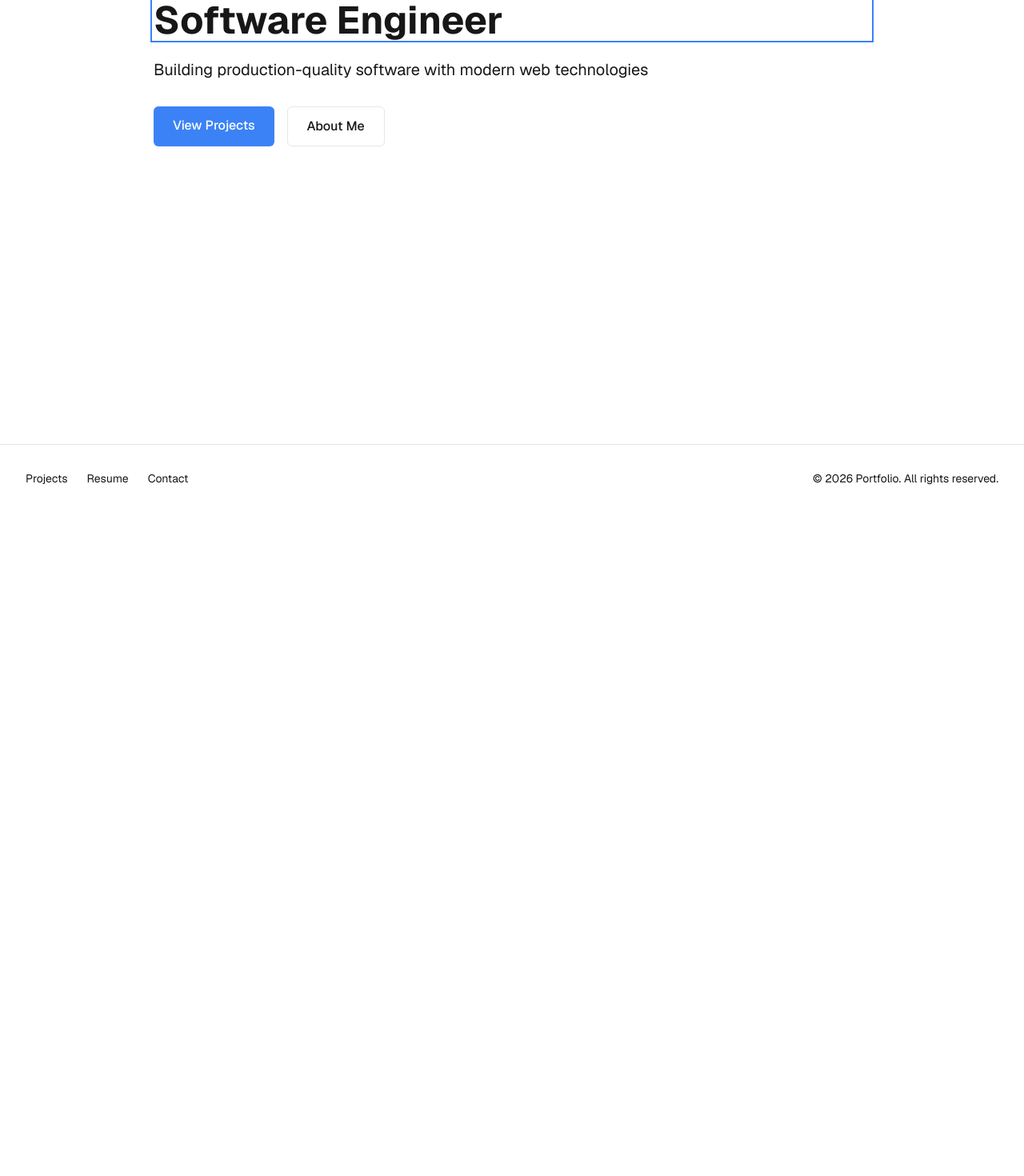
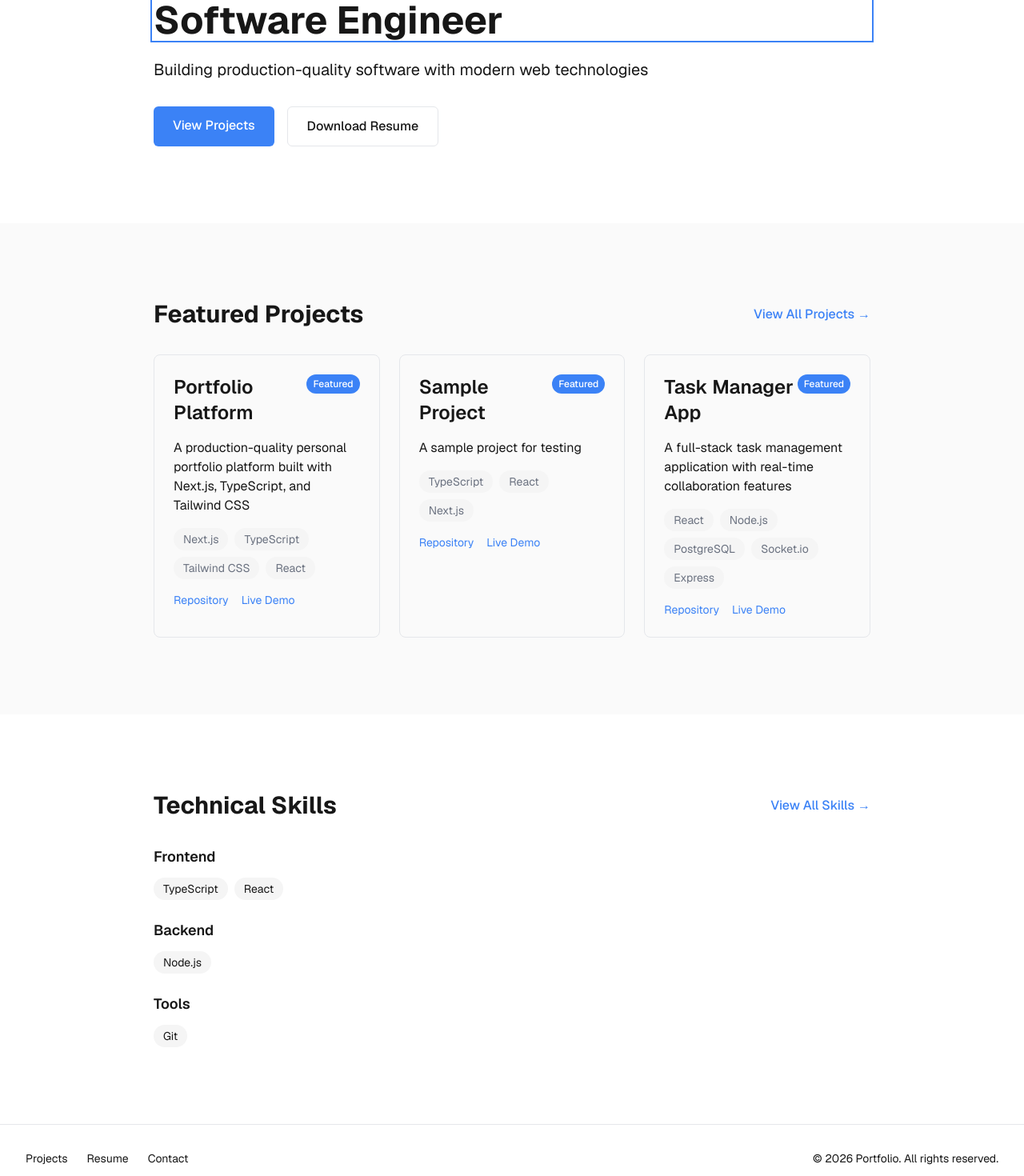
Before and after one commit to Keymoye/portfolio-platform, a Next.js app: page / in a window 1280 px wide. Shown: the part 160-1630 px from the top of the page at 80% size. Before the commit the page ends 800 px from the top, so only its background shows below. Built offline with nearby package versions, Linux system fonts and the light colour scheme.

Commit message:
feat: enhance About page with dynamic content and add new sections for Hero, Featured Projects, and Skills Preview

```diff
--- a/app/about/page.tsx
+++ b/app/about/page.tsx
@@ -1,4 +1,6 @@
 import type { Metadata } from "next";
+import { getAboutContent } from "@/lib/content/mdx";
+import ReactMarkdown from "react-markdown";
 
 export const metadata: Metadata = {
   title: "About - Portfolio",
@@ -10,7 +12,9 @@ export const metadata: Metadata = {
   },
 };
 
-export default function AboutPage() {
+export default async function AboutPage() {
+  const content = await getAboutContent();
+
   return (
     <div className="flex flex-col">
       <section className="py-24 px-6 md:px-8">
@@ -19,15 +23,13 @@ export default function AboutPage() {
             About Me
           </h1>
           <div className="prose prose-lg text-foreground">
-            <p className="text-muted-foreground mb-6">
-              I am a software engineer passionate about building production-quality applications with modern web technologies.
-            </p>
-            <p className="text-muted-foreground mb-6">
-              My focus is on creating performant, accessible, and maintainable software that solves real problems.
-            </p>
-            <p className="text-muted-foreground">
-              I am constantly learning and exploring new technologies to improve my craft and deliver better solutions.
-            </p>
+            {content ? (
+              <ReactMarkdown>{content}</ReactMarkdown>
+            ) : (
+              <p className="text-muted-foreground">
+                About content not available.
+              </p>
+            )}
           </div>
         </div>
       </section>
--- a/app/page.tsx
+++ b/app/page.tsx
@@ -1,5 +1,7 @@
 import type { Metadata } from "next";
-import Link from "next/link";
+import { Hero } from "@/components/sections/Hero";
+import { FeaturedProjects } from "@/components/sections/FeaturedProjects";
+import { SkillsPreview } from "@/components/sections/SkillsPreview";
 
 export const metadata: Metadata = {
   title: "Portfolio - Software Engineer",
@@ -14,30 +16,9 @@ export const metadata: Metadata = {
 export default function Home() {
   return (
     <div className="flex flex-col">
-      <section className="py-24 px-6 md:px-8">
-        <div className="max-w-4xl mx-auto">
-          <h1 className="text-4xl md:text-5xl font-bold text-foreground mb-6">
-            Software Engineer
-          </h1>
-          <p className="text-xl text-muted-foreground mb-8">
-            Building production-quality software with modern web technologies
-          </p>
-          <div className="flex gap-4">
-            <Link
-              href="/projects"
-              className="px-6 py-3 bg-accent text-background rounded-md font-medium hover:opacity-90 transition-opacity"
-            >
-              View Projects
-            </Link>
-            <Link
-              href="/about"
-              className="px-6 py-3 border border-border rounded-md font-medium hover:bg-accent hover:text-background transition-colors"
-            >
-              About Me
-            </Link>
-          </div>
-        </div>
-      </section>
+      <Hero />
+      <FeaturedProjects />
+      <SkillsPreview />
     </div>
   );
 }
--- /dev/null
+++ b/components/sections/FeaturedProjects.tsx
@@ -0,0 +1,37 @@
+import Link from "next/link";
+import { getProjects } from "@/lib/content/projects";
+import { ProjectCard } from "@/components/projects/ProjectCard";
+
+export async function FeaturedProjects() {
+  const projects = await getProjects();
+  const featuredProjects = projects
+    .filter((project) => project.featured)
+    .slice(0, 3);
+
+  if (featuredProjects.length === 0) {
+    return null;
+  }
+
+  return (
+    <section className="py-24 px-6 md:px-8 bg-background-muted/50">
+      <div className="max-w-4xl mx-auto">
+        <div className="flex items-center justify-between mb-8">
+          <h2 className="text-3xl font-bold text-foreground">
+            Featured Projects
+          </h2>
+          <Link
+            href="/projects"
+            className="text-accent hover:underline font-medium"
+          >
+            View All Projects →
+          </Link>
+        </div>
+        <div className="grid grid-cols-1 md:grid-cols-2 lg:grid-cols-3 gap-6">
+          {featuredProjects.map((project) => (
+            <ProjectCard key={project.id} project={project} />
+          ))}
+        </div>
+      </div>
+    </section>
+  );
+}
--- /dev/null
+++ b/components/sections/Hero.tsx
@@ -0,0 +1,30 @@
+import Link from "next/link";
+
+export function Hero() {
+  return (
+    <section className="py-24 px-6 md:px-8">
+      <div className="max-w-4xl mx-auto">
+        <h1 className="text-4xl md:text-5xl font-bold text-foreground mb-6">
+          Software Engineer
+        </h1>
+        <p className="text-xl text-muted-foreground mb-8">
+          Building production-quality software with modern web technologies
+        </p>
+        <div className="flex gap-4">
+          <Link
+            href="/projects"
+            className="px-6 py-3 bg-accent text-background rounded-md font-medium hover:opacity-90 transition-opacity"
+          >
+            View Projects
+          </Link>
+          <Link
+            href="/resume"
+            className="px-6 py-3 border border-border rounded-md font-medium hover:bg-accent hover:text-background transition-colors"
+          >
+            Download Resume
+          </Link>
+        </div>
+      </div>
+    </section>
+  );
+}
--- /dev/null
+++ b/components/sections/SkillsPreview.tsx
@@ -0,0 +1,65 @@
+import Link from "next/link";
+import { getSkills } from "@/lib/content/skills";
+
+export async function SkillsPreview() {
+  const skills = await getSkills();
+
+  if (skills.length === 0) {
+    return null;
+  }
+
+  // Group skills by category
+  const skillsByCategory = skills.reduce((acc, skill) => {
+    const category = skill.category;
+    if (!acc[category]) {
+      acc[category] = [];
+    }
+    acc[category].push(skill);
+    return acc;
+  }, {} as Record<string, typeof skills>);
+
+  // Show top 2 skills per category, max 3 categories
+  const previewCategories = Object.entries(skillsByCategory)
+    .slice(0, 3)
+    .map(([category, categorySkills]) => ({
+      category,
+      skills: categorySkills.slice(0, 2),
+    }));
+
+  return (
+    <section className="py-24 px-6 md:px-8">
+      <div className="max-w-4xl mx-auto">
+        <div className="flex items-center justify-between mb-8">
+          <h2 className="text-3xl font-bold text-foreground">
+            Technical Skills
+          </h2>
+          <Link
+            href="/skills"
+            className="text-accent hover:underline font-medium"
+          >
+            View All Skills →
+          </Link>
+        </div>
+        <div className="grid gap-6">
+          {previewCategories.map(({ category, skills: categorySkills }) => (
+            <div key={category}>
+              <h3 className="text-lg font-semibold text-foreground mb-3">
+                {category}
+              </h3>
+              <div className="flex flex-wrap gap-2">
+                {categorySkills.map((skill) => (
+                  <span
+                    key={skill.id}
+                    className="px-3 py-1 bg-background-muted text-foreground text-sm rounded-full"
+                  >
+                    {skill.name}
+                  </span>
+                ))}
+              </div>
+            </div>
+          ))}
+        </div>
+      </div>
+    </section>
+  );
+}
--- /dev/null
+++ b/content/about.md
@@ -0,0 +1,39 @@
+# About Me
+
+I am a software engineer passionate about building production-quality applications with modern web technologies. My focus is on creating performant, accessible, and maintainable software that solves real problems.
+
+## Background
+
+With a strong foundation in computer science and years of hands-on experience building web applications, I specialize in creating scalable frontend architectures and seamless user experiences. I believe that great software is not just about code—it's about understanding user needs and delivering solutions that make a meaningful impact.
+
+## Expertise
+
+My technical expertise spans the full modern web development stack:
+
+- **Frontend Development**: React, Next.js, TypeScript, and modern CSS frameworks
+- **Architecture**: Server Components, ISR/SSG strategies, and performance optimization
+- **Accessibility**: WCAG 2.2 AA compliance and inclusive design practices
+- **Testing**: End-to-end testing with Playwright and unit testing strategies
+- **Tooling**: Modern development workflows, CI/CD pipelines, and developer experience
+
+## Approach
+
+I approach every project with a focus on:
+
+1. **Performance First**: Building fast, efficient applications that provide excellent user experiences
+2. **Accessibility by Default**: Ensuring all users can access and use the software I build
+3. **Maintainability**: Writing clean, well-documented code that can evolve over time
+4. **Continuous Learning**: Staying current with emerging technologies and best practices
+
+## Values
+
+- **Quality over Speed**: I believe in doing things right the first time
+- **Collaboration**: Great software is built by great teams working together
+- **User-Centric**: Every technical decision should ultimately serve the user
+- **Transparency**: Clear communication about progress, challenges, and decisions
+
+## What's Next
+
+I'm always interested in challenging projects that push the boundaries of what's possible on the web. Whether it's building complex applications, optimizing performance, or creating delightful user experiences, I'm excited to tackle problems that matter.
+
+Feel free to explore my projects below or get in touch to discuss opportunities.
--- a/lib/content/mdx.ts
+++ b/lib/content/mdx.ts
@@ -4,6 +4,7 @@ import matter from 'gray-matter';
 import { projectSchema, type ProjectData } from './schemas';
 
 const CONTENT_DIR = path.join(process.cwd(), 'content', 'projects');
+const ABOUT_FILE = path.join(process.cwd(), 'content', 'about.md');
 
 export interface MDXProjectData extends ProjectData {
   content: string;
@@ -43,3 +44,17 @@ export async function getAllProjectSlugs(): Promise<string[]> {
     .filter((file) => file.endsWith('.mdx') || file.endsWith('.md'))
     .map((file) => file.replace(/\.mdx?$/, ''));
 }
+
+export async function getAboutContent(): Promise<string | null> {
+  try {
+    if (!fs.existsSync(ABOUT_FILE)) {
+      return null;
+    }
+
+    const content = fs.readFileSync(ABOUT_FILE, 'utf-8');
+    return content;
+  } catch (error) {
+    console.error('Error loading about content:', error);
+    return null;
+  }
+}
--- a/next.config.ts
+++ b/next.config.ts
@@ -7,7 +7,7 @@ const ContentSecurityPolicy = [
   "img-src 'self' data: https:",
   "font-src 'self' https://fonts.gstatic.com",
   "style-src 'self' 'unsafe-inline' https://fonts.googleapis.com",
-  "script-src 'self' https://vercel-insights.com https://*.vercel-insights.com https://plausible.io https://cdn.plausible.io https://www.googletagmanager.com",
+  "script-src 'self' 'unsafe-eval' 'unsafe-inline' https://vercel-insights.com https://*.vercel-insights.com https://plausible.io https://cdn.plausible.io https://www.googletagmanager.com",
   "connect-src 'self' https://vitals.vercel-insights.com https://api.vercel-insights.com https://plausible.io https://stats.plausible.io",
   "upgrade-insecure-requests"
 ].join('; ');
--- a/package.json
+++ b/package.json
@@ -40,6 +40,7 @@
     "playwright": "^1.61.0",
     "react": "19.2.4",
     "react-dom": "19.2.4",
+    "react-markdown": "^10.1.0",
     "resend": "^6.12.4",
     "tsx": "^4.22.4",
     "vitest": "^4.1.9",
```
Also changed, not shown: 1 other file (tests, documents, lock files or other folders).
